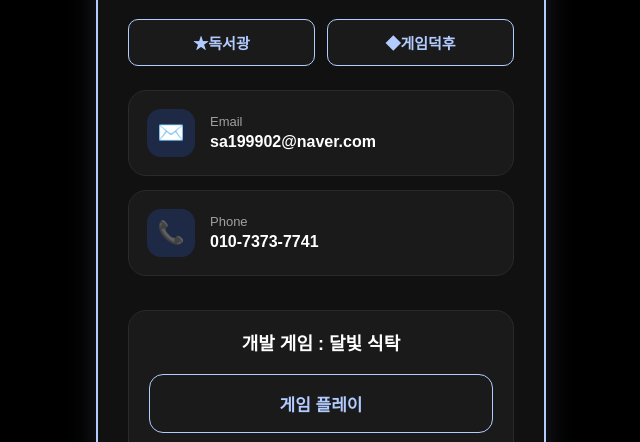
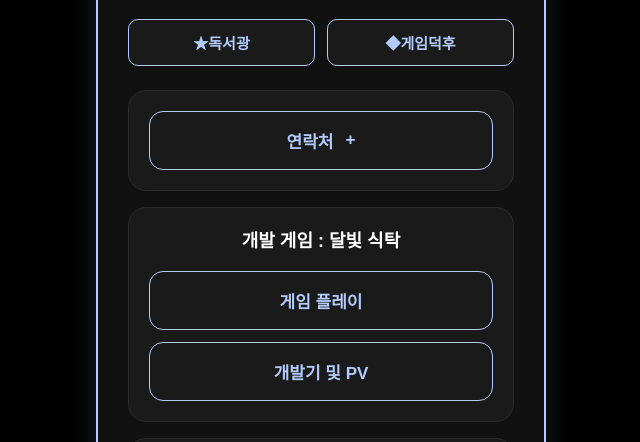
Before and after one commit to lowonho/vscard, a plain HTML site: page index.html in a window 1280 px wide. Shown: the part 356-798 px from the top of the page, without its empty margins (319-959 px from the left). Drawn offline with Linux system fonts and the light colour scheme.

Commit message:
연락처 숨기기

```diff
--- a/index.html
+++ b/index.html
@@ -44,7 +44,9 @@
       <div class="interest-tag">◆게임덕후</div>
     </div>
 
-    <div class="info">
+    <details class="portfolio-section portfolio-disclosure contact-disclosure">
+      <summary class="action-button portfolio-button">연락처</summary>
+      <div class="info">
       <div class="info-item">
         <div
           class="icon"
@@ -98,6 +100,7 @@
       role="status"
       aria-live="polite"
     ></p>
+    </details>
 
     <section class="portfolio-section" aria-labelledby="portfolioTitle">
       <h2 id="portfolioTitle" class="portfolio-title">개발 게임 : 달빛 식탁</h2>
--- a/style.css
+++ b/style.css
@@ -217,6 +217,15 @@ body {
   margin-top: 16px;
 }
 
+.contact-disclosure {
+  margin-top: 0;
+  margin-bottom: 16px;
+}
+
+.contact-disclosure .info {
+  margin-top: 16px;
+}
+
 .portfolio-disclosure > summary {
   list-style: none;
   gap: 12px;
```
